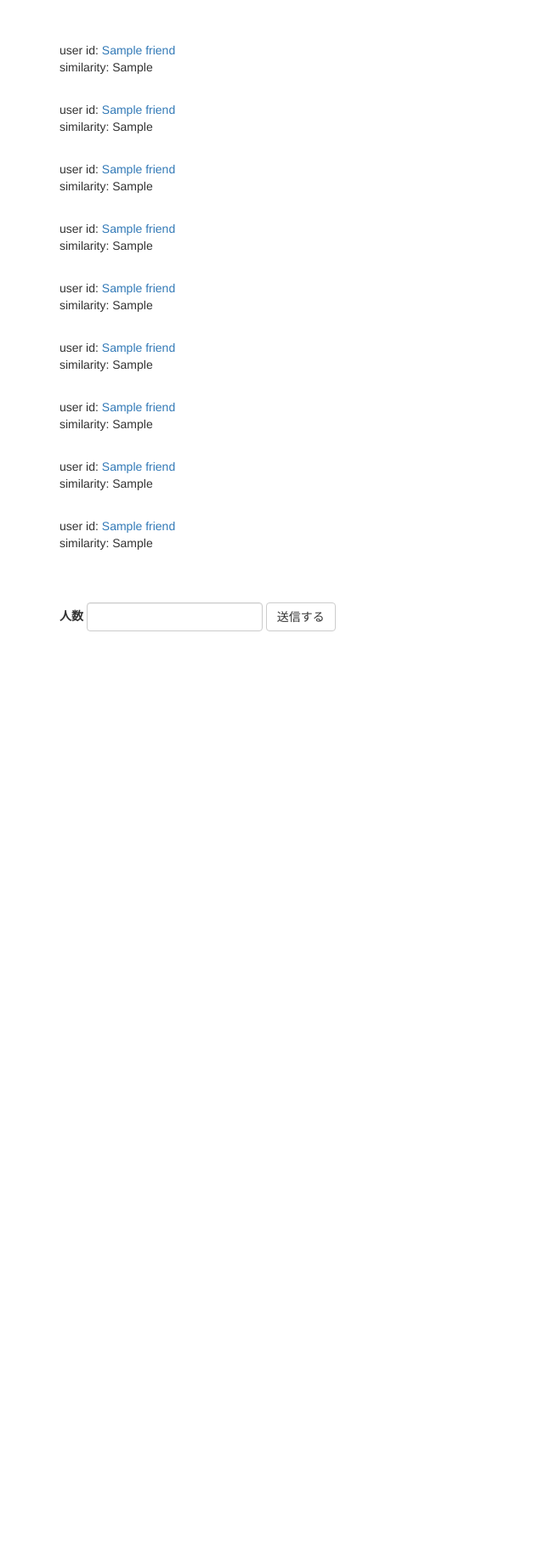
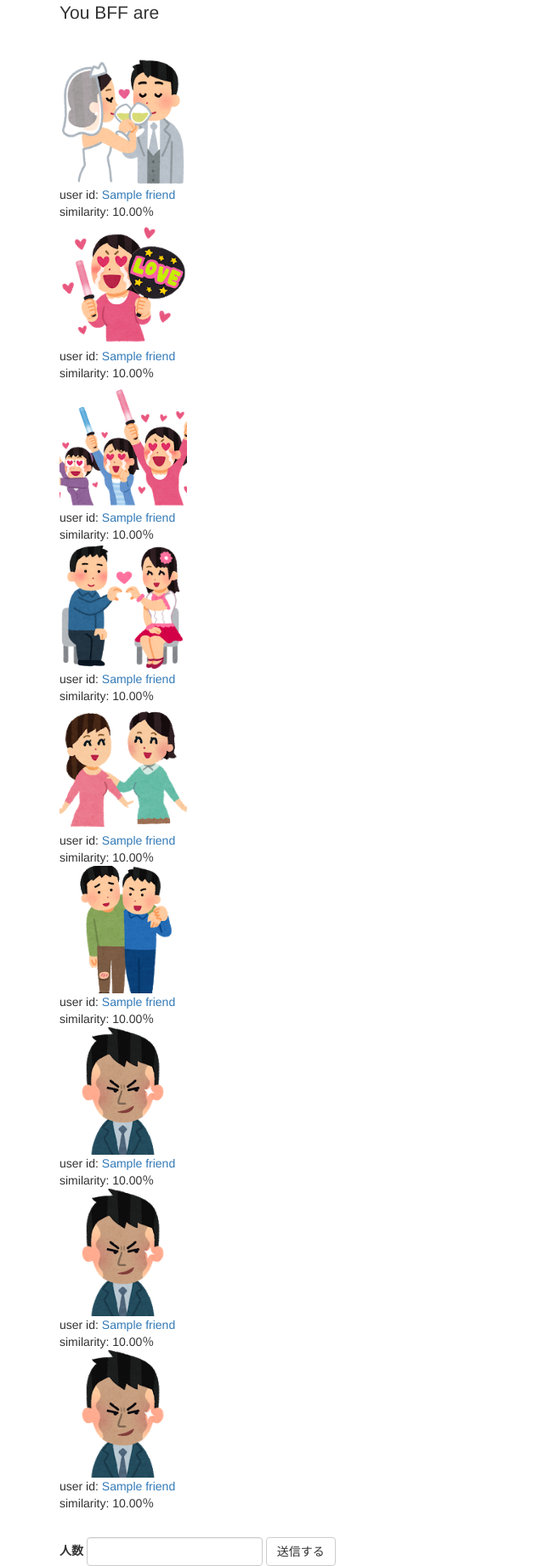
Before and after one commit to ExciteJapanPub/summer-intern-2018-ml1, a Flask app: template BFF/templates/ranking.html in a window 1280 px wide. Shown: the whole page at 85% size, without its empty margins (0-640 px from the left). Before the commit the page ends 743 px from the top, so only its background shows below. Run offline with Flask 2, Linux system fonts and the light colour scheme; the template is opened without the code that fills it: most values are stand-ins (such as "Sample title", 1, 10 or a date in 2020); parts of the project's set-up code (start-up, migrations or seed data) failed here and were passed over; some libraries are stand-ins or nearby versions.

Commit message:
modify ranking page

```diff
--- a/BFF/server.py
+++ b/BFF/server.py
@@ -80,6 +80,7 @@ def send():
         else:
             return ''' <p>許可されていない拡張子です</p> '''
 
+
 def get_picture_info(img_url, user_id):
     path = img_url
     picture = input_pic(path, user_id)
@@ -95,9 +96,11 @@ def get_picture_info(img_url, user_id):
 
     return dishname, tags
 
+
 def allowed_file(filename):
     return '.' in filename and \
         filename.rsplit('.', 1)[1] in ALLOWED_EXTENSIONS
+
 
 @app.route('/<user_id>')
 def user(user_id):
--- a/BFF/templates/ranking.html
+++ b/BFF/templates/ranking.html
@@ -9,11 +9,29 @@
         <p class="lead">
           {% if number_BFF %}
             <!--人数 {{ number_BFF }}-->
+            You BFF are
+            <p>
             {% for n in range(1, number_BFF+1) %}
-            　　<p>user id: <a href="{{ users_path[n] }}">{{ friend_list[n] }}</a><br>
-                similarity: {{ friend_similarity[n] }}
-             </p>
+                <br>
+                {% if n==1 %}
+                    <img src="static/img/1.png" width="150" height="150">
+                {% elif n==2 %}
+                    <img src="static/img/2.png" width="150" height="150">
+                {% elif n==3 %}
+                    <img src="static/img/3.png" width="150" height="150">
+                {% elif n==4 %}
+                    <img src="static/img/4.png" width="150" height="150">
+                {% elif n==5 %}
+                    <img src="static/img/5.png" width="150" height="150">
+                {% elif n==6 %}
+                    <img src="static/img/6.png" width="150" height="150">
+                {% else %}
+                    <img src="static/img/7.png" width="150" height="150">
+                {% endif %}
+                <br>user id: <a href="{{ users_path[n] }}">{{ friend_list[n] }}</a>
+                <br>similarity: {{ '{:.2f}'.format(friend_similarity[n]*100) }}％
 　　　　　　　{% endfor %}
+          </p>
           {% else %}
             こんにちは {{ user_name }} さん
             何人のBFFが必要ですか？（100人以下で入力してください）
```
Also changed, not shown: BFF/static/img/1.png (added), BFF/static/img/2.png (added), BFF/static/img/3.png (added), BFF/static/img/4.png (added), BFF/static/img/5.png (added), BFF/static/img/6.png (added), BFF/static/img/7.png (added), BFF/static/img/heart1.jpg (added), BFF/static/img/heart2.jpg (added), BFF/static/img/heart3.jpg (added), BFF/static/img/heart4.jpg (added), BFF/static/img/heart5.jpg (added), BFF/static/img/heart6.jpg (added), BFF/static/img/heart7.jpg (added), 1 more files.
